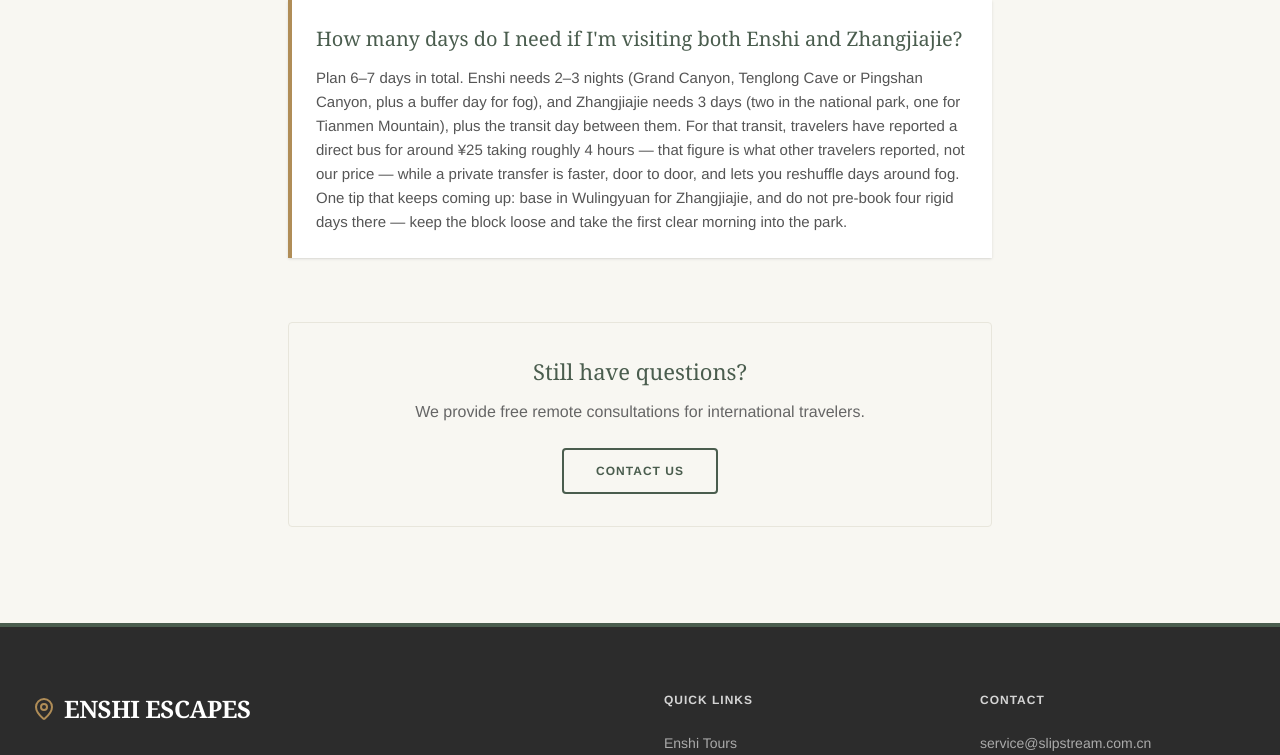
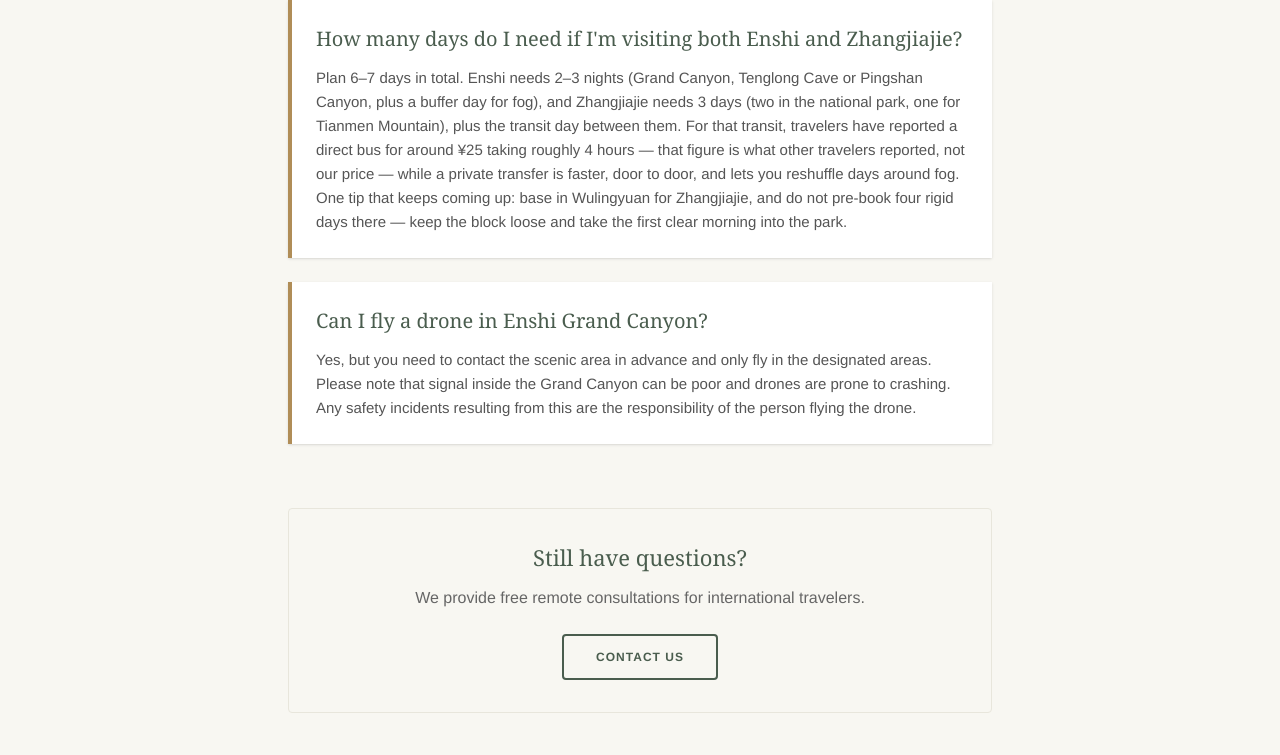
Before and after one commit to victoryang0605/enshi-escape, a React (Vite) app: page /faq in a window 1280 px wide. Shown: the part 8159-8914 px from the top of the page. Built offline with nearby package versions, Linux system fonts and the light colour scheme.

Commit message:
FAQ: add drone rules for Enshi Grand Canyon (fly only in designated areas after contacting the scenic area; poor signal, crash risk, operator liable)

```diff
--- a/src/data/faq.ts
+++ b/src/data/faq.ts
@@ -153,5 +153,9 @@ export const faqs: FaqItem[] = [
     {
       q: "How many days do I need if I'm visiting both Enshi and Zhangjiajie?",
       a: "Plan 6–7 days in total. Enshi needs 2–3 nights (Grand Canyon, Tenglong Cave or Pingshan Canyon, plus a buffer day for fog), and Zhangjiajie needs 3 days (two in the national park, one for Tianmen Mountain), plus the transit day between them. For that transit, travelers have reported a direct bus for around ¥25 taking roughly 4 hours — that figure is what other travelers reported, not our price — while a private transfer is faster, door to door, and lets you reshuffle days around fog. One tip that keeps coming up: base in Wulingyuan for Zhangjiajie, and do not pre-book four rigid days there — keep the block loose and take the first clear morning into the park."
+    },
+    {
+      q: "Can I fly a drone in Enshi Grand Canyon?",
+      a: "Yes, but you need to contact the scenic area in advance and only fly in the designated areas. Please note that signal inside the Grand Canyon can be poor and drones are prone to crashing. Any safety incidents resulting from this are the responsibility of the person flying the drone."
     }
   ];
```
